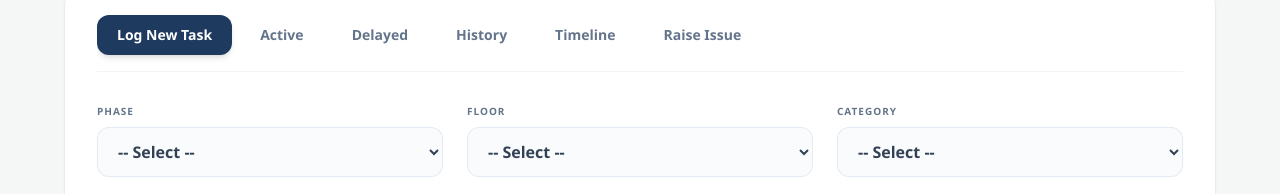
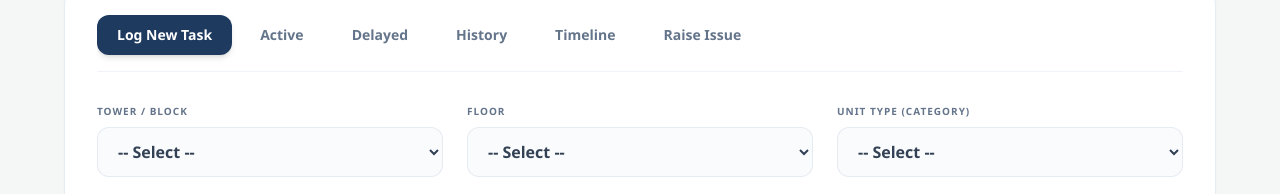
Before and after one commit to jaysavani92-ops/prayosha_Emp-app, a plain HTML site: page prayosha_employee/emp_tasks.html in a window 1280 px wide. Shown: the part 114-308 px from the top of the page. Drawn offline with nearby package versions, Linux system fonts and the light colour scheme; no server answers; sample sign-in values are in the browser's storage.

Commit message:
Rename labels for task input fields

```diff
--- a/prayosha_employee/emp_tasks.html
+++ b/prayosha_employee/emp_tasks.html
@@ -57,7 +57,7 @@
         <div id="sectionLog" class="tab-section block animate-in fade-in">
             <div class="grid grid-cols-1 md:grid-cols-3 gap-6 mb-6">
                 <div>
-                    <label class="block text-[10px] font-extrabold text-slate-500 uppercase tracking-widest mb-2">Phase</label>
+                    <label class="block text-[10px] font-extrabold text-slate-500 uppercase tracking-widest mb-2">Tower / Block</label>
                     <select id="taskPhase" class="glass-input w-full rounded-xl px-4 py-3 font-bold text-slate-700 outline-none focus:ring-2 focus:ring-[#F59E0B]">
                         <option value="">-- Select --</option>
                     </select>
@@ -67,7 +67,7 @@
                     <select id="taskFloor" class="glass-input w-full rounded-xl px-4 py-3 font-bold text-slate-700 outline-none focus:ring-2 focus:ring-[#F59E0B]"><option value="">-- Select --</option></select>
                 </div>
                 <div>
-                    <label class="block text-[10px] font-extrabold text-slate-500 uppercase tracking-widest mb-2">Category</label>
+                    <label class="block text-[10px] font-extrabold text-slate-500 uppercase tracking-widest mb-2">Unit Type (Category)</label>
                     <select id="taskCategory" class="glass-input w-full rounded-xl px-4 py-3 font-bold text-slate-700 outline-none focus:ring-2 focus:ring-[#F59E0B]"><option value="">-- Select --</option></select>
                 </div>
             </div>
```
